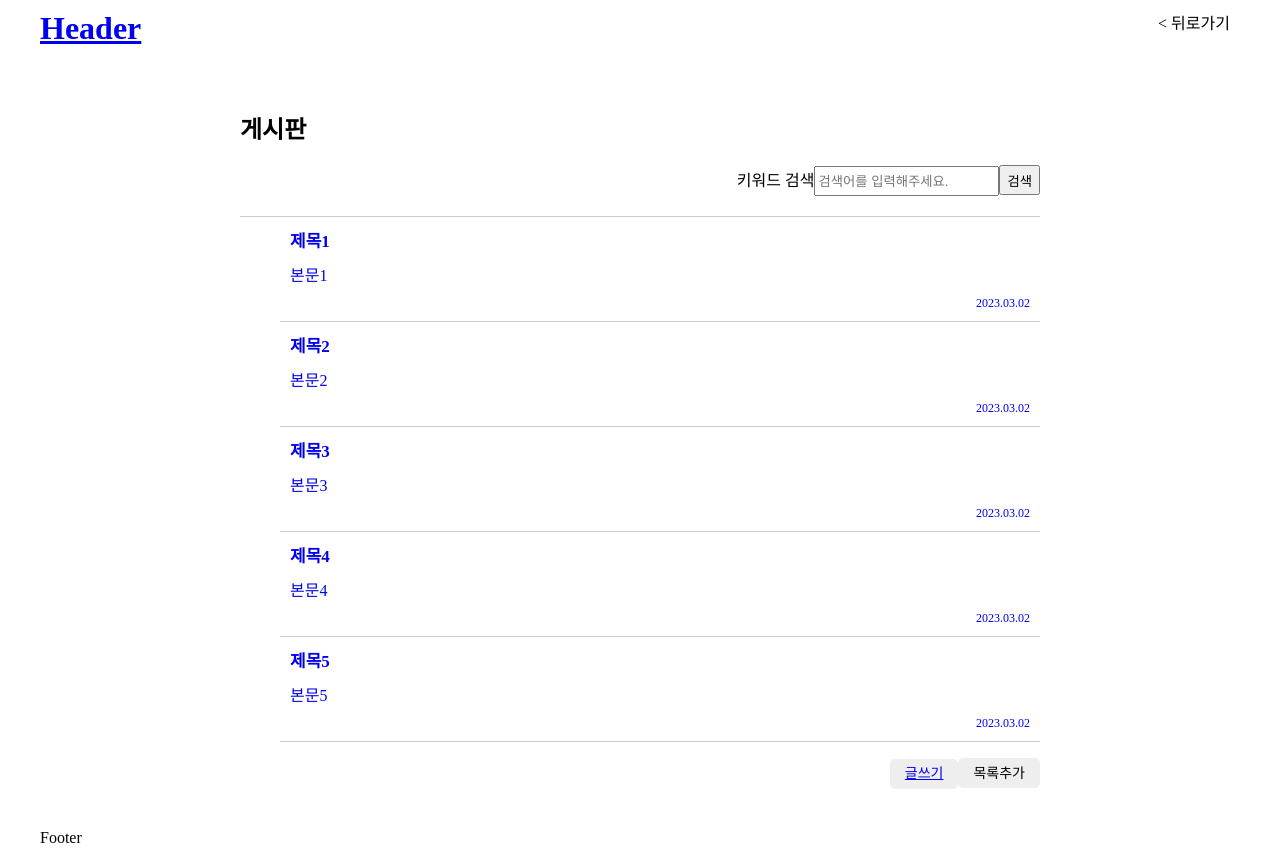
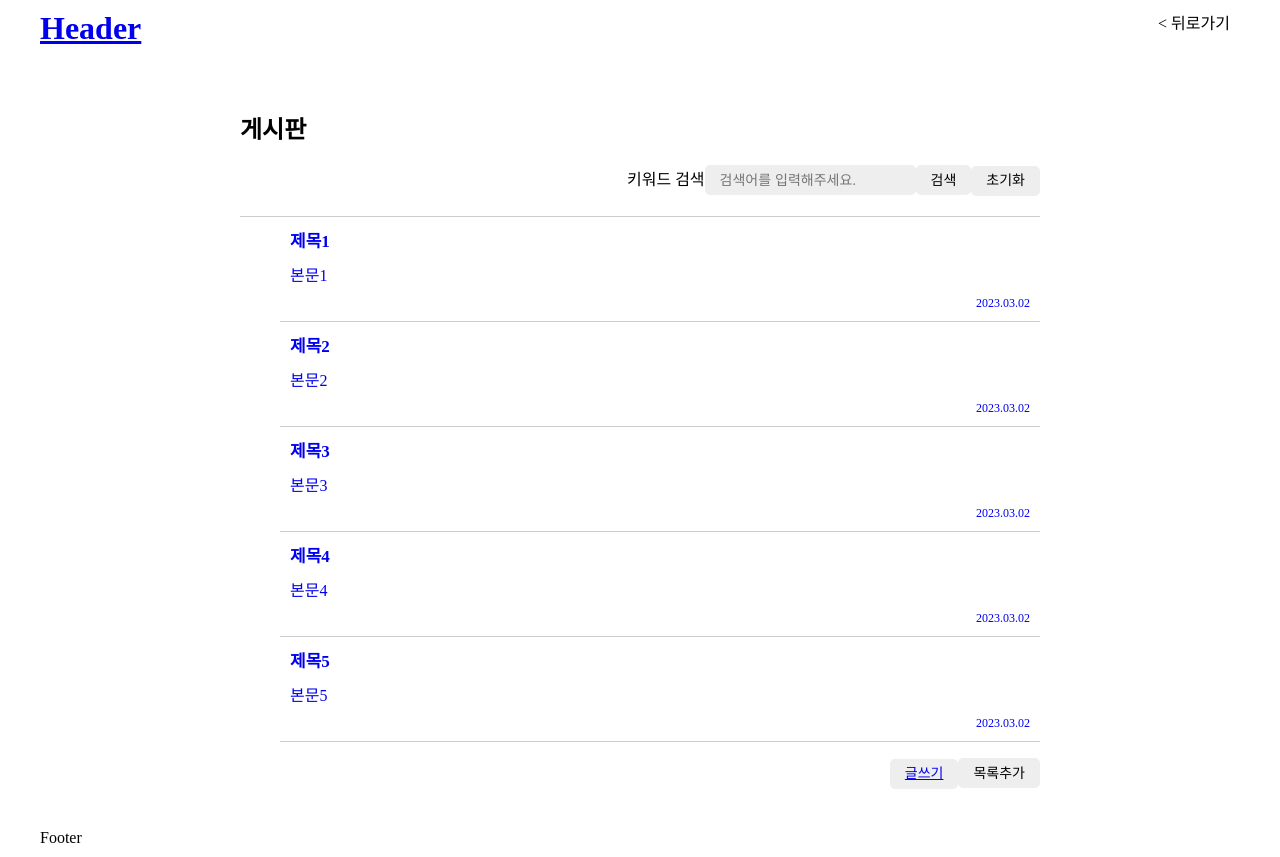
Before and after one commit to kiplayer/test_nuxt, a Nuxt app: page /board/list in a window 1280 px wide. Built offline with nearby package versions, Linux system fonts and the light colour scheme.

Commit message:
Add Reset

```diff
--- a/components/BoardSearch.vue
+++ b/components/BoardSearch.vue
@@ -3,8 +3,9 @@
     <form id="searchForm" @submit.prevent="doSearch">
       <label for="keyword" class="required">키워드 검색</label>
       <!-- required="true" -->
-      <input type="text" id="keyword" placeholder="검색어를 입력해주세요." v-model="keyword" />
-      <button type="submit">검색</button>
+      <input type="text" id="keyword" placeholder="검색어를 입력해주세요." v-model="keyword" class="btn" />
+      <button type="submit" class="btn">검색</button>
+      <a @click="doReset" class="btn">초기화</a>
     </form>
   </div>
 </template>
@@ -20,7 +21,11 @@ export default {
   methods : {
     doSearch(e) {
       this.$emit('doKeyword', this.keyword);
-    }
+      this.keyword = '';
+    },
+    doReset: function() {
+      this.$emit('doKeyword', '');
+    },
   }
 };
 </script>
@@ -28,5 +33,6 @@ export default {
 <style scoped>
 .boardSearch{margin-bottom:20px;text-align:right;}
 .boardSearch input,
-.boardSearch button{height:30px;box-sizing:border-box;}
+.boardSearch button,
+.boardSearch a{display:inline-block;height:30px;box-sizing:border-box;}
 </style>
--- a/pages/board/list.vue
+++ b/pages/board/list.vue
@@ -7,7 +7,7 @@
         Loading ...
       </div>
       <div v-else>
-        <div v-if="listParams.keyword != ''" class="filter">
+        <div class="boardFilter" v-if="listParams.keyword != ''">
           '{{ listParams.keyword }}' 검색결과
         </div>
         <BoardList v-bind="listData" />
@@ -106,5 +106,6 @@ export default {
 .container{margin:0 auto;width:800px;}
 .boardWrap h2{margin:0 0 20px;}
 .boardWrap .boardListBtn{margin-top:10px;text-align:right;}
+.boardWrap .boardFilter{margin-bottom:10px;}
 .btn{display:inline-block;padding:0 15px;font-size:14px;line-height:30px;background:#eee;border:0px none;border-radius:5px;}
 </style>
```
